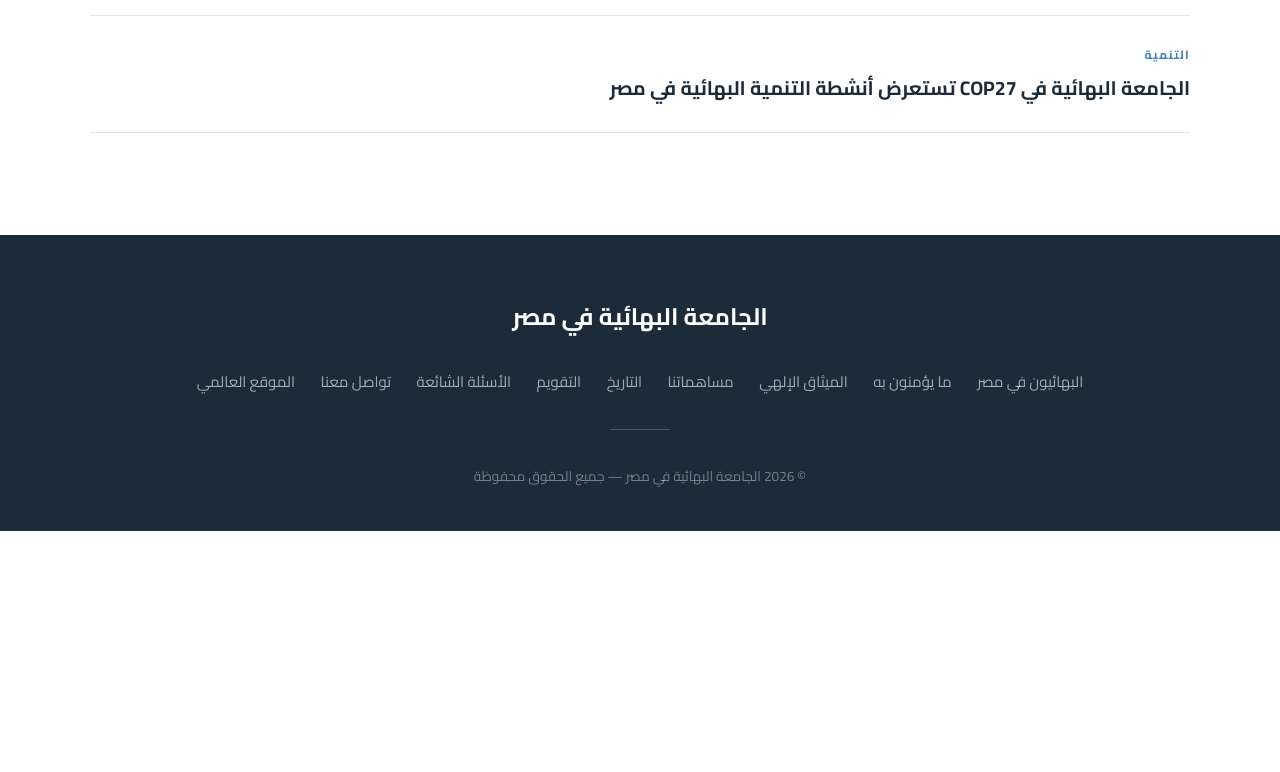
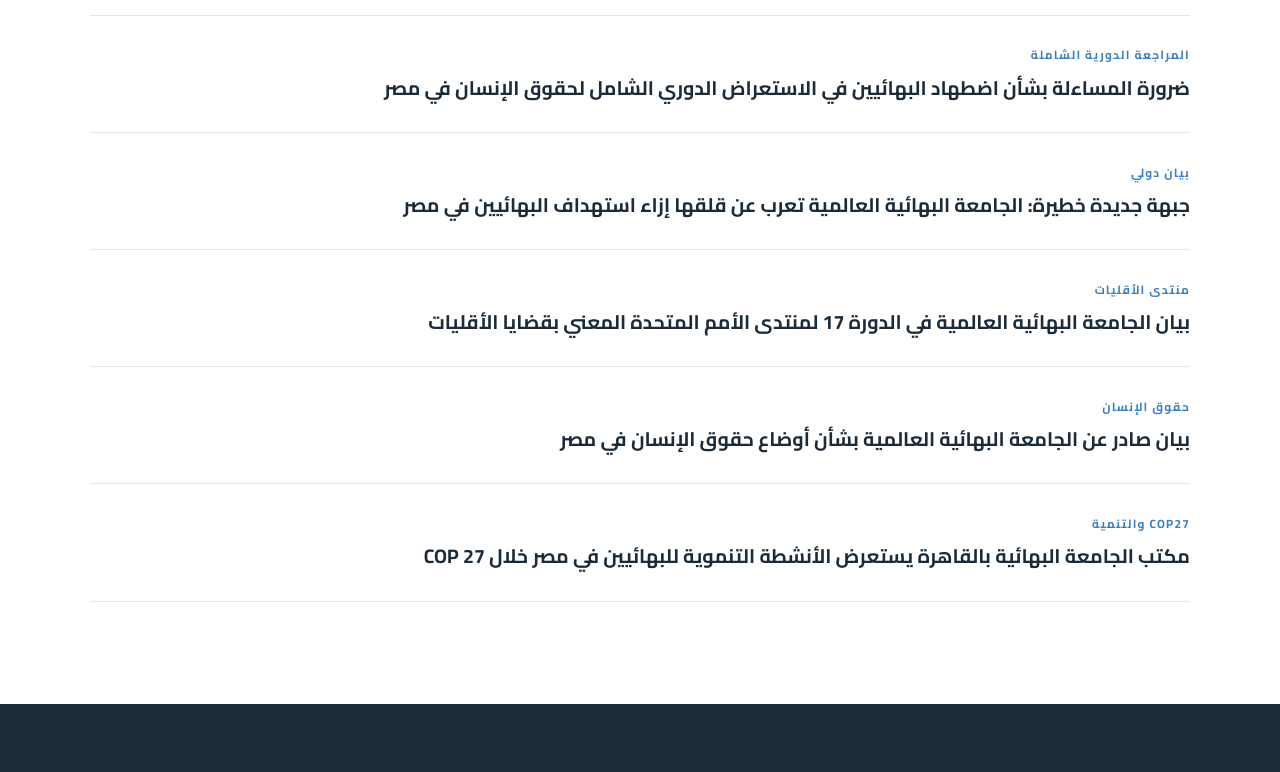
Before and after one commit to TheMaestro9/bahai-website-design, a React (Vite) app: page /#/ in a window 1280 px wide. Shown: the part 10000-10772 px from the top of the page. Before the commit the page ends 10531 px from the top, so only its background shows below. Built offline with nearby package versions, Linux system fonts and the light colour scheme.

Commit message:
fix bic links

```diff
--- a/src/pages/Home.jsx
+++ b/src/pages/Home.jsx
@@ -399,13 +399,59 @@
           <h2 className="section-heading centered">البهائيون في مصر — على الصعيد الدولي</h2>
           <div className="articles-list">
             {[
-              { tag: "الأمم المتحدة", title: "خبراء الأمم المتحدة يتناولون انتهاكات حقوق البهائيين في مصر" },
-              { tag: "مجلس حقوق الإنسان", title: "بيان حول مصر في الدورة 59 لمجلس حقوق الإنسان الأممي" },
-              { tag: "مجلس حقوق الإنسان", title: "بيان حول مصر في الدورة 58 لمجلس حقوق الإنسان الأممي" },
-              { tag: "حرية الدين", title: "دول أعضاء في الأمم المتحدة تحث مصر على احترام حرية الدين والمعتقد" },
-              { tag: "التنمية", title: "الجامعة البهائية في COP27 تستعرض أنشطة التنمية البهائية في مصر" }
+              {
+                tag: "الأمم المتحدة",
+                title: "خبراء الأمم المتحدة يتناولون انتهاكات حقوق البهائيين في مصر في تدخّل غير مسبوق",
+                url: "https://www.bic.org/news/un-experts-address-egypt-rights-violations-against-bahai-community-unprecedented-intervention"
+              },
+              {
+                tag: "مجلس حقوق الإنسان",
+                title: "بيان حول مصر في الدورة 59 لمجلس حقوق الإنسان التابع للأمم المتحدة",
+                url: "https://www.bic.org/statements/statement-egypt-during-59th-un-human-rights-council"
+              },
+              {
+                tag: "مجلس حقوق الإنسان",
+                title: "بيان حول مصر في الدورة 58 لمجلس حقوق الإنسان التابع للأمم المتحدة",
+                url: "https://www.bic.org/statements/statement-egypt-during-58th-un-human-rights-council"
+              },
+              {
+                tag: "حرية المعتقد",
+                title: "وسط تصاعد الاضطهاد، دول أعضاء في الأمم المتحدة تحث مصر على احترام حرية الدين أو المعتقد",
+                url: "https://www.bic.org/news/amid-worsening-persecution-bahais-un-member-states-urge-egypt-respect-freedom-religion-or-belief-during-human-rights-review"
+              },
+              {
+                tag: "المراجعة الدورية الشاملة",
+                title: "ضرورة المساءلة بشأن اضطهاد البهائيين في الاستعراض الدوري الشامل لحقوق الإنسان في مصر",
+                url: "https://www.bic.org/news/egypt-must-be-held-accountable-persecuting-bahais-upcoming-un-human-rights-review"
+              },
+              {
+                tag: "بيان دولي",
+                title: "جبهة جديدة خطيرة: الجامعة البهائية العالمية تعرب عن قلقها إزاء استهداف البهائيين في مصر",
+                url: "https://www.bic.org/news/dangerous-new-front-bahai-international-community-expresses-concern-over-involvement-egyptian-authorities-targeting-bahais"
+              },
+              {
+                tag: "منتدى الأقليات",
+                title: "بيان الجامعة البهائية العالمية في الدورة 17 لمنتدى الأمم المتحدة المعني بقضايا الأقليات",
+                url: "https://www.bic.org/statements/statement-bahai-international-community-17th-session-united-nations-forum-minority-issues"
+              },
+              {
+                tag: "حقوق الإنسان",
+                title: "بيان صادر عن الجامعة البهائية العالمية بشأن أوضاع حقوق الإنسان في مصر",
+                url: "https://www.bic.org/statements/statement-bahai-international-community-regarding-human-rights-egypt"
+              },
+              {
+                tag: "COP27 والتنمية",
+                title: "مكتب الجامعة البهائية بالقاهرة يستعرض الأنشطة التنموية للبهائيين في مصر خلال COP 27",
+                url: "https://www.bic.org/news/bic-cairo-cop-27-shares-egyptian-bahai-communitys-development-activities"
+              }
             ].map((article, i) => (
-              <a key={i} href="https://www.bic.org" target="_blank" className="article-item">
+              <a
+                key={i}
+                href={article.url}
+                target="_blank"
+                rel="noopener noreferrer"
+                className="article-item"
+              >
                 <span className="article-tag">{article.tag}</span>
                 <h4>{article.title}</h4>
               </a>
```
